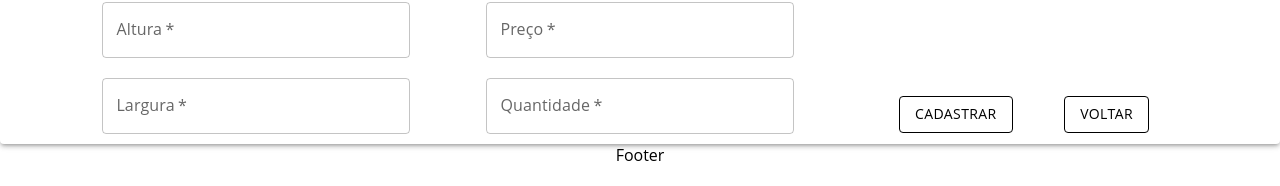
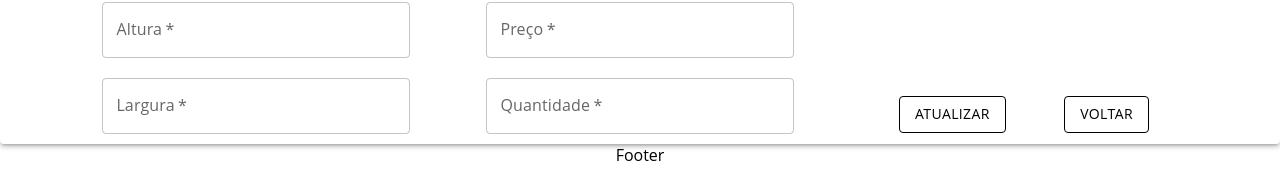
Before and after one commit to joaodath/front-ecommerce-osf, a React (Create React App) app: page /produtos in a window 1280 px wide. Shown: the part 434-620 px from the top of the page. Built offline with nearby package versions, Linux system fonts and the light colour scheme; no server answers.

Commit message:
feat(books) add adjustments

```diff
--- a/src/pages/Products/UpdateBook.jsx
+++ b/src/pages/Products/UpdateBook.jsx
@@ -109,7 +109,7 @@ function UpdateBook() {
 
     useEffect(() => {
         const bookData = async() =>{
-            const response = await fetch("https://backend-osf-release-0-4-zallyo.herokuapp.com/books/id/1")
+            const response = await fetch("https://backend-osf-release-0-4-zallyo.herokuapp.com/books/14")
             const data = await response.json()
             setbook(data);
             console.log(book.coverImg)
@@ -159,7 +159,7 @@ function UpdateBook() {
                         </div>
                         <div style={{display: 'flex', flexDirection: 'row', alignItems: 'center', justifyContent: 'space-between', width: 250, marginTop: 130}}>
                             <ButtonCriar  variant='outlined' type="submit">
-                                CADASTRAR
+                                Atualizar
                             </ButtonCriar>
                             <Link to="/">
                                 <ButtonVoltar variant='outlined'>
```
